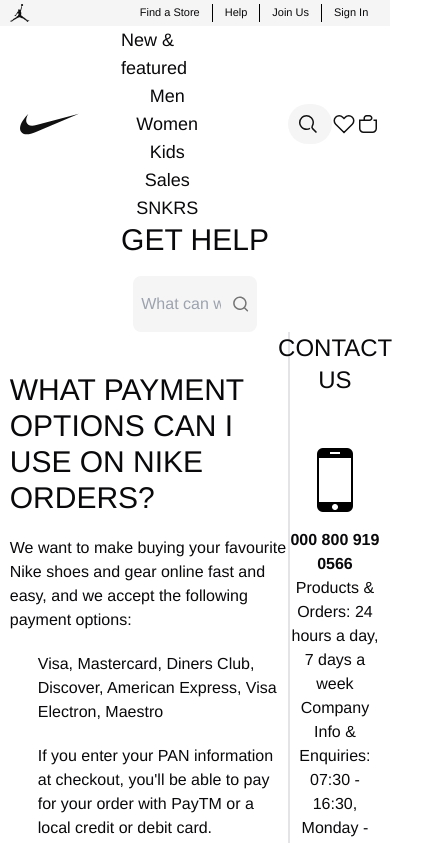
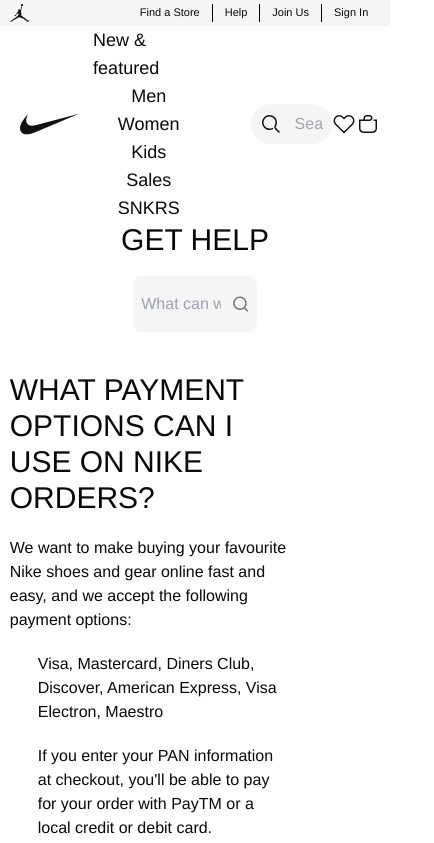
Before and after one commit to MuheebUrRehman/Nike-App, a Next.js app: page /contact in a window 390 px wide. Shown: the top 843 px of the page, 434 px wide, since content can reach past the window. Built offline with nearby package versions, Linux system fonts and the light colour scheme.

Commit message:
responsive

```diff
--- a/src/components/contactus.tsx
+++ b/src/components/contactus.tsx
@@ -29,7 +29,7 @@
             </div>
           </div>
         </div>
-        <div className="flex justify-between">
+        <div className="flex justify-between flex-col md:flex-row">
           <div className="w-3/4">
             <div className="flex flex-col gap-5 my-10">
               <h1 className="text-3xl">
@@ -174,8 +174,8 @@
               </div>
             </div>
           </div>
-          <div className="border-l-2 w-1/4 flex flex-col items-center gap-9">
-            <h1 className="text-2xl text-center">CONTACT US</h1>
+          <div className="md:border-l-2 md:w-1/4 md:border-t-0 border-t-2 flex md:flex-col items-center gap-9">
+            <h1 className="md:text-2xl text-center">CONTACT US</h1>
             <div className="flex flex-col items-center text-center ">
               <Image
                 src="/contact1.png"
--- a/src/components/footer.tsx
+++ b/src/components/footer.tsx
@@ -4,7 +4,7 @@
   return (
     <footer className="bg-black w-screen">
       <div className=" flex justify-between w-[95%] mx-auto py-10">
-        <div className="grid grid-cols-3  w-[50%]">
+        <div className="grid grid-cols-3  md:w-[50%] w-[65%]">
           <div className="flex flex-col gap-2">
             <Link href="" className="text-[10px] text-white">
               Find A Store
@@ -56,7 +56,7 @@
             </Link>
           </div>
         </div>
-        <div className="flex gap-2">
+        <div className="flex flex-col md:flex-row gap-2">
           <svg
             width="30"
             height="31"
--- a/src/components/gear.tsx
+++ b/src/components/gear.tsx
@@ -5,7 +5,7 @@
     <section className="w-screen">
       <div className="w-[95%] mx-auto my-14">
         <h1 className="font-medium text-[23px]">Gear Up</h1>
-        <div className="flex justify-around  ">
+        <div className="flex justify-around flex-col md:flex-row  ">
           <div>
             <div>
               <div className="flex justify-end gap-3 items-center">
@@ -60,7 +60,7 @@
                 </button>
               </div>
             </div>
-            <div className="grid grid-cols-2 gap-4 ">
+            <div className="grid grid-cols-1 md:grid-cols-2 gap-4 ">
               <div>
                 <Image
                   src="/gear1.png"
@@ -157,7 +157,7 @@
                 </button>
               </div>
             </div>
-            <div className="grid grid-cols-2 gap-4 ">
+            <div className="grid grid-cols-1 md:grid-cols-2 gap-4 ">
               <div>
                 <Image
                   src="/gear3.png"
--- a/src/components/navbar.tsx
+++ b/src/components/navbar.tsx
@@ -32,7 +32,7 @@
             </defs>
           </svg>
         </Link>
-        <div className="flex w-[25%] md:w-[40%] justify-center md:justify-between text-lg font-medium flex-col items-center md:flex-row">
+        <div className="flex w-[30%] md:w-[50%] lg:w-[40%] justify-center md:justify-between text-lg font-medium flex-col items-center md:flex-row">
           <Link href="#">New & featured</Link>
           <Link href="#">Men</Link>
           <Link href="#">Women</Link>
@@ -40,8 +40,8 @@
           <Link href="#">Sales</Link>
           <Link href="#">SNKRS</Link>
         </div>
-        <div className="flex justify-between w-[25%] items-center">
-          <div className="md:w-[70%] w-[100%] h-[40px] bg-[#F5F5F5] rounded-[100px] flex items-center justify-between gap-3 overflow-hidden px-2">
+        <div className="flex justify-between md:w-[25%] w-[35%]  items-center">
+          <div className="w-[70%] h-[40px] bg-[#F5F5F5] rounded-[100px] flex items-center justify-between gap-3 overflow-hidden px-2">
             <div className=" h-[36px] flex justify-center items-center">
               <svg
                 width="24"
```
